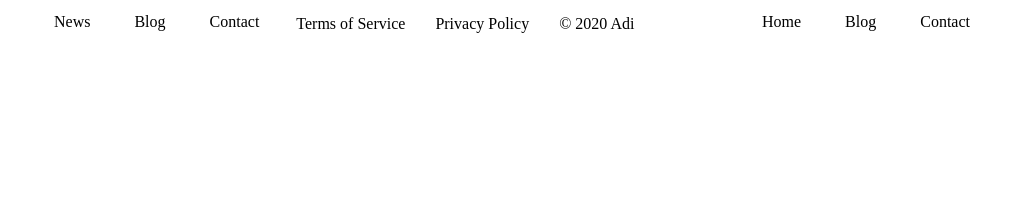
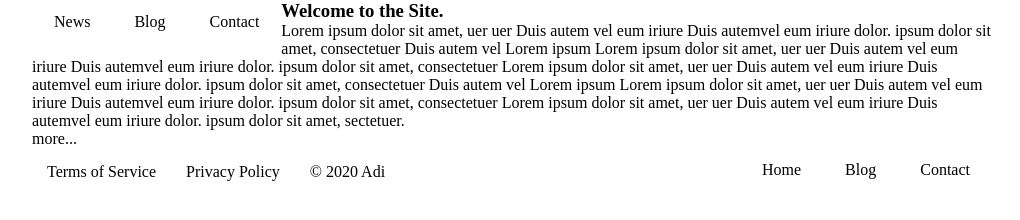
Before and after one commit to adi/adi.github.io, a plain HTML site: page index.html in a window 1280 px wide. Shown: the whole page, without its empty margins (128-1148 px from the left). Drawn offline with Linux system fonts and the light colour scheme.

Commit message:
Update index.html

```diff
--- a/index.html
+++ b/index.html
@@ -18,6 +18,11 @@
 </ul>
 </div>
 <!-- Navigation Ends -->
+
+<div id="desc-box">
+<div class="description"><h3>Welcome to the Site.</h3>
+<p>	Lorem ipsum dolor sit amet, uer uer Duis autem vel eum iriure Duis autemvel eum iriure dolor. ipsum dolor sit amet, consectetuer Duis autem vel Lorem ipsum Lorem ipsum dolor sit amet, uer uer Duis autem vel eum iriure Duis autemvel eum iriure dolor. ipsum dolor sit amet, consectetuer  Lorem ipsum dolor sit amet, uer uer Duis autem vel eum iriure Duis autemvel eum iriure dolor. ipsum dolor sit amet, consectetuer Duis autem vel Lorem ipsum Lorem ipsum dolor sit amet, uer uer Duis autem vel eum iriure Duis autemvel eum iriure dolor. ipsum dolor sit amet, consectetuer 	Lorem ipsum dolor sit amet, uer uer Duis autem vel eum iriure Duis autemvel eum iriure dolor. ipsum dolor sit amet, sectetuer.</p><p><a href="#" class="more">more...</a></p></div>
+</div>
 
 <!-- Footer Starts-->
 <div class="nav">
```
